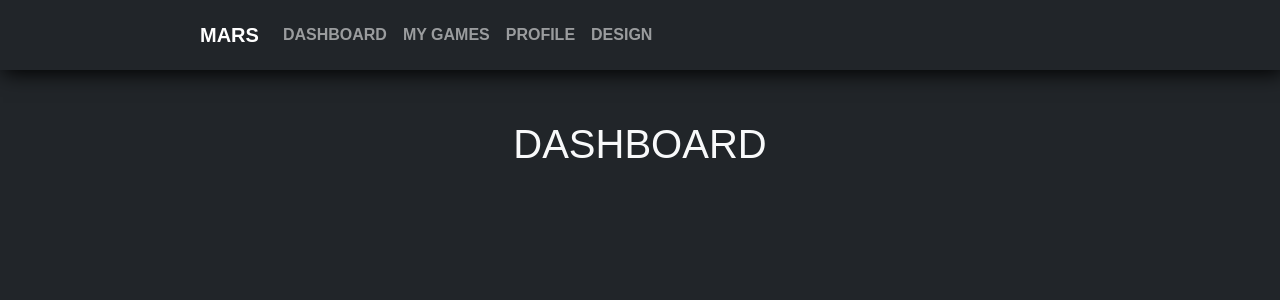
After one commit to Zsezsu/terraforming-mars, a Flask app: template templates/dashboard.html in a window 1280 px wide. The commit adds this page. Shown: the top 300 px of the page. Run offline with Flask 2, Linux system fonts and the light colour scheme; the template is opened without the code that fills it, so the values that code supplies are empty; some web fonts are replaced.

Commit message:
Add dashboard.html

```diff
--- a/server.py
+++ b/server.py
@@ -17,7 +17,7 @@ def design():
 
 @app.route('/dashboard')
 def dashboard():
-    pass
+    return render_template('dashboard.html')
 
 
 @app.route('/profile')
--- /dev/null
+++ b/templates/dashboard.html
@@ -0,0 +1,9 @@
+{% extends 'layout/layout.html' %}
+
+{% block title %}Dashboard{% endblock %}
+
+{% block nav_dashboard %}active{% endblock %}
+
+{% block content %}
+<h1 class="text-center text-light">Dashboard</h1>
+{% endblock %}
--- a/templates/layout/layout.html
+++ b/templates/layout/layout.html
@@ -30,10 +30,10 @@
         <span class="navbar-toggler-icon"></span>
     </button>
     <div class="collapse navbar-collapse" id="navbar">
-        <a class="navbar-brand {% block nav_index %}{% endblock %}" href="{{ url_for('index') }}">Mars</a>
+        <a class="navbar-brand" href="{{ url_for('index') }}">Mars</a>
         <ul class="navbar-nav mr-auto mt-2 mt-lg-0">
             <li class="nav-item {% block nav_dashboard %}{% endblock %}">
-                <a class="nav-link" href="#">Dashboard<span class="sr-only">(current)</span></a>
+                <a class="nav-link" href="{{ url_for('dashboard') }}">Dashboard<span class="sr-only">(current)</span></a>
             </li>
             <li class="nav-item {% block nav_games %}{% endblock %}">
                 <a class="nav-link" href="#">My Games</a>
```
